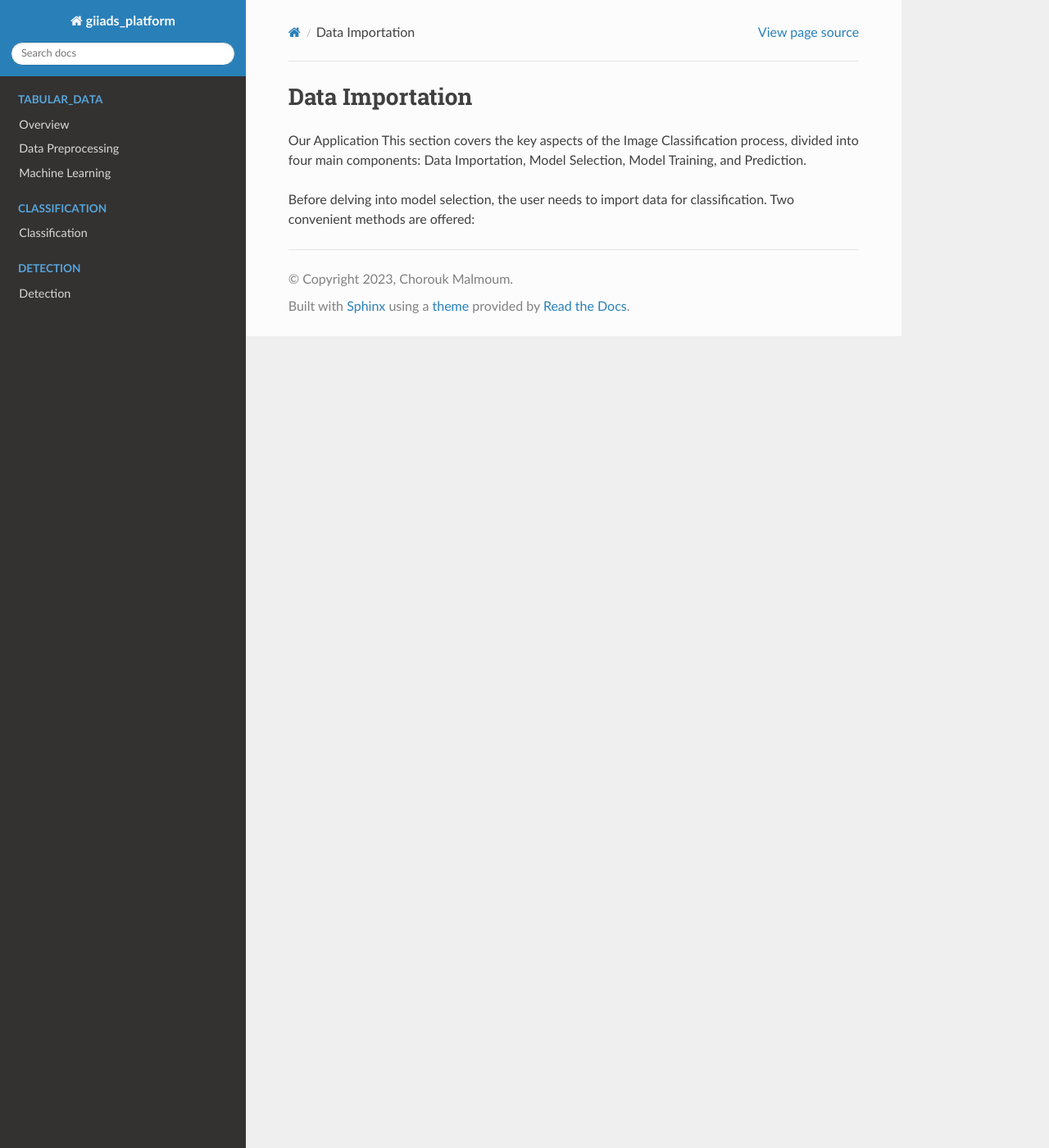
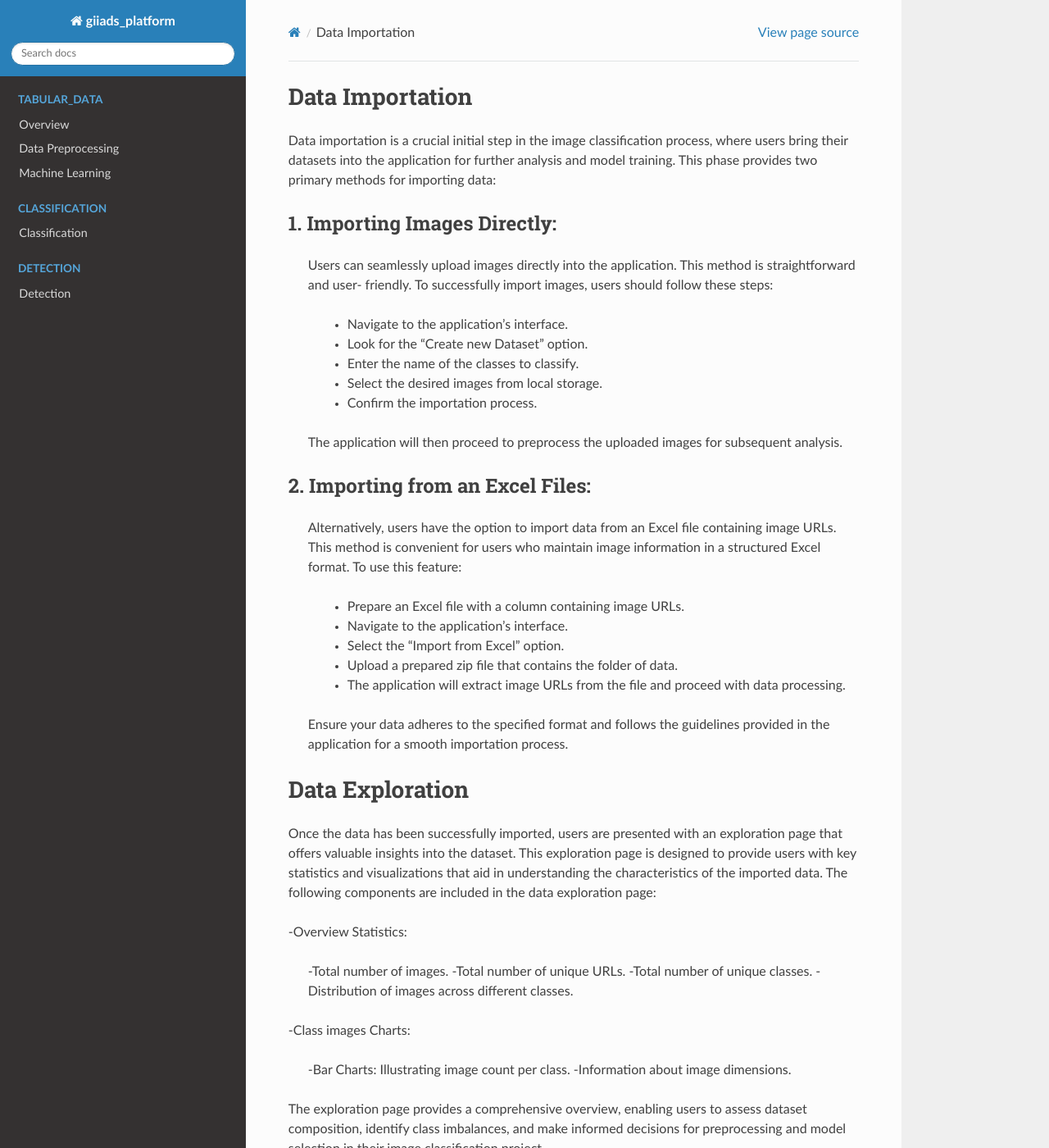
Before and after one commit to ChoroukMalmoum/Documentation-Platform, a Sphinx documentation site: the page built from source/Classification/dataimportation.rst, in a window 1280 px wide and 1400 px high. Shown: the whole window at 82% size. Built offline with Sphinx 7.4.7 and the Read the Docs theme 2.0.0, drawn with Linux system fonts in a browser that asks for light colours; some of the changed text lies outside the part shown.

Commit message:
Update dataimportation.rst

```diff
--- a/source/Classification/dataimportation.rst
+++ b/source/Classification/dataimportation.rst
@@ -1,6 +1,55 @@
 Data Importation
 ++++++++++++++++++
 
-Our Application This section covers the key aspects of the Image Classification process, divided into four main components: Data Importation, Model Selection, Model Training, and Prediction.
+Data importation is a crucial initial step in the image classification process, where users bring their datasets into the application for further analysis and model training. This phase provides two primary methods for importing data:
 
-Before delving into model selection, the user needs to import data for classification. Two convenient methods are offered:
+
+1. **Importing Images Directly:**
+------------------------
+
+  Users can seamlessly upload images directly into the application. This method is straightforward and user-     friendly. To successfully import images, users should follow these steps:
+
+      - Navigate to the application's interface.
+      - Look for the "Create new Dataset" option.
+      - Enter the name of the classes to classify.
+      - Select the desired images from local storage.
+      - Confirm the importation process.
+
+  The application will then proceed to preprocess the uploaded images for subsequent analysis.
+
+
+2. **Importing from an Excel Files:**
+------------------------
+
+  Alternatively, users have the option to import data from an Excel file containing image URLs. This
+  method is   convenient for users who maintain image information in a structured Excel format. To use
+  this feature:
+
+      - Prepare an Excel file with a column containing image URLs.
+      - Navigate to the application's interface.
+      - Select the "Import from Excel" option.
+      - Upload a prepared zip file that contains the folder of data.
+      - The application will extract image URLs from the file and proceed with data processing.
+
+  Ensure your data adheres to the specified format and follows the guidelines provided in the application    for a smooth importation process.
+
+
+Data Exploration
+++++++++++++++++++++
+
+Once the data has been successfully imported, users are presented with an exploration page that offers valuable insights into the dataset. This exploration page is designed to provide users with key statistics and visualizations that aid in understanding the characteristics of the imported data. The following components are included in the data exploration page:
+
+-Overview Statistics:
+
+    -Total number of images.
+    -Total number of unique URLs.
+    -Total number of unique classes.
+    -Distribution of images across different classes.
+
+-Class images Charts:
+
+    -Bar Charts: Illustrating image count per class.
+    -Information about image dimensions.
+
+
+The exploration page provides a comprehensive overview, enabling users to assess dataset composition, identify class imbalances, and make informed decisions for preprocessing and model selection in their image classification project.
```
